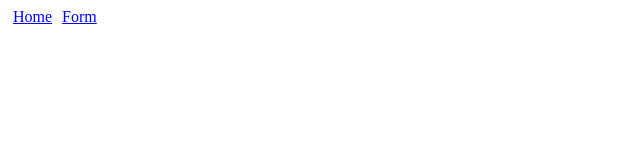
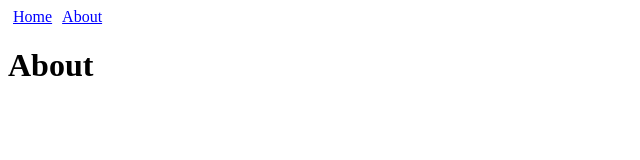
Before and after one commit to ashotpahlevanyan/React-Router-V4-training-AIO, a React (Create React App) app: page /about in a window 1280 px wide. Shown: the top 160 px of the page, without its empty margins (0-640 px from the left). Built offline with nearby package versions, Linux system fonts and the light colour scheme.

Commit message:
Router Types: BrowserRouter

```diff
--- a/src/App.js
+++ b/src/App.js
@@ -1,47 +1,25 @@
 import React from 'react';
 import {
-	BrowserRouter as Router,
+	BrowserRouter,
 	Route,
 	Link,
-	Prompt,
 } from 'react-router-dom';
 
 import './App.css';
 
-const Home = () => (<h1>Home</h1>);
-
-class Form extends React.Component {
-	state = {dirty: false};
-	setDirty = () => {this.setState({dirty: true})};
-	render() {
-		return (
-			<div>
-				<h1>Form</h1>
-				<input type="text" onInput={this.setDirty}/>
-				<Prompt
-					when={this.state.dirty}
-					message="Data will be lost!"
-				/>
-			</div>
-		);
-	}
-}
-
-const Links = () => (
-	<nav>
+const LinksRoutes = () => (
+	<div>
 		<Link to="/">Home</Link>
-		<Link to="/form">Form</Link>
-	</nav>
+		<Link to="/about">About</Link>
+		<Route exact path="/" render={() => <h1>Home</h1>} />
+		<Route path="/about" render={() => <h1>About</h1>} />
+	</div>
 );
 
-const App = (props) => (
-	<Router>
-		<div>
-			<Links />
-			<Route exact path="/" component={Home} />
-			<Route path="/form" component={Form} />
-		</div>
-	</Router>
+const BrowserRouterApp = () => (
+	<BrowserRouter>
+		<LinksRoutes />
+	</BrowserRouter>
 );
 
-export default App;
+export default BrowserRouterApp;
```
